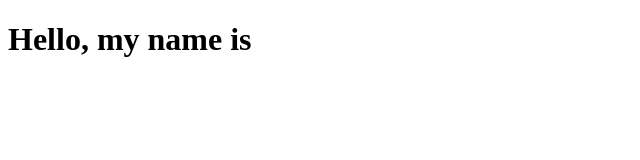
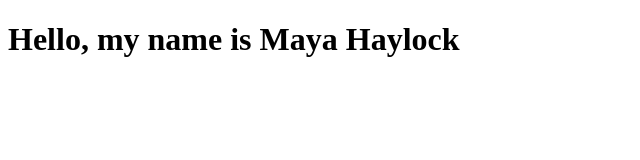
Before and after one commit to mayahaylock/mayahaylock.github.io, a plain HTML site: page index.html in a window 1280 px wide. Shown: the whole page, without its empty margins (0-640 px from the left). Drawn offline with Linux system fonts and the light colour scheme.

Commit message:
Added your name

```diff
--- a/index.html
+++ b/index.html
@@ -6,6 +6,6 @@
   <link rel="stylesheet" href="indexstyle.css">
 </head>
 <body>
-  <h1>Hello, my name is</h1>
+  <h1>Hello, my name is Maya Haylock</h1>
 </body>
 </html>
```
